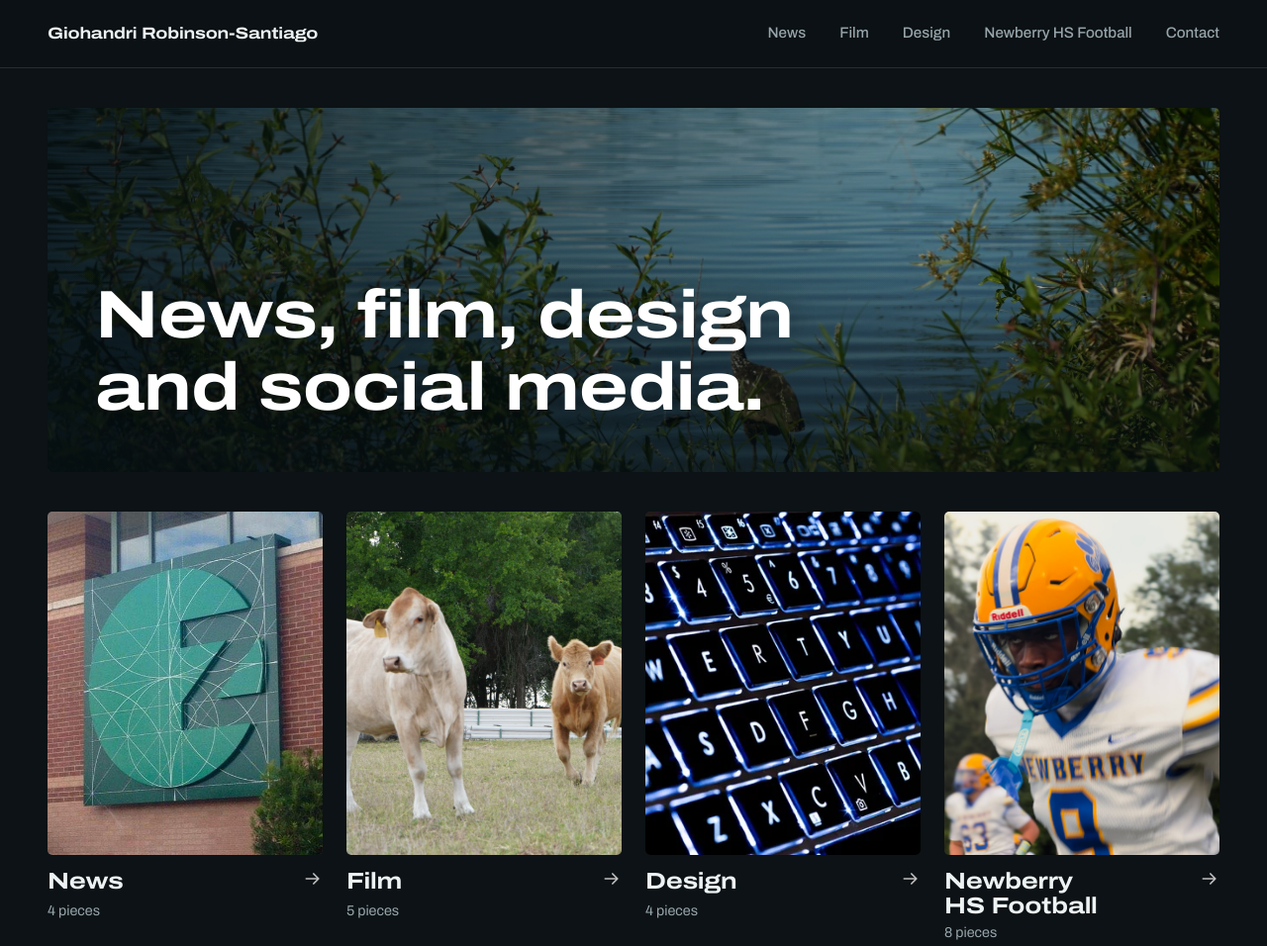
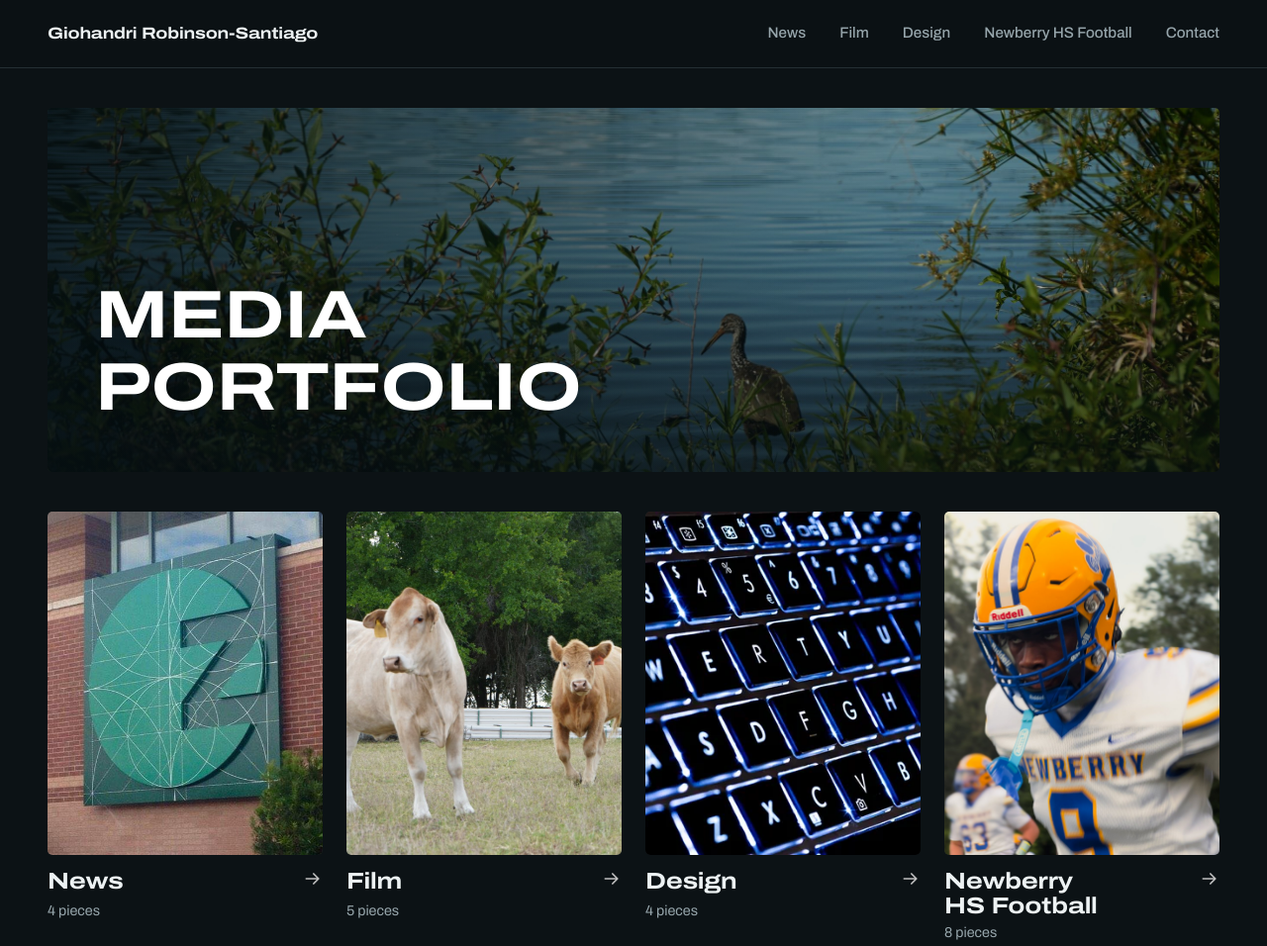
Before and after one commit to giohandrirs/giohandrirs.github.io, a plain HTML site: page index.html in a window 1280 px wide. Shown: the top 956 px of the page at 99% size. Drawn offline with Linux system fonts and the light colour scheme.

Commit message:
Update portfolio from the editor

```diff
--- a/content.js
+++ b/content.js
@@ -1,7 +1,7 @@
 window.PORTFOLIO = {
   "site": {
     "name": "Giohandri Robinson-Santiago",
-    "headline": "News, film, design and social media.",
+    "headline": "MEDIA PORTFOLIO",
     "intro": "",
     "banner": "media/home-banner.jpg",
     "about": "",
--- a/index.html
+++ b/index.html
@@ -5,9 +5,9 @@
 <meta name="viewport" content="width=device-width, initial-scale=1">
 <!--meta:start-->
 <title>Giohandri Robinson-Santiago</title>
-<meta name="description" content="News, film, design and social media.">
+<meta name="description" content="MEDIA PORTFOLIO">
 <meta property="og:title" content="Giohandri Robinson-Santiago">
-<meta property="og:description" content="News, film, design and social media.">
+<meta property="og:description" content="MEDIA PORTFOLIO">
 <meta property="og:type" content="website">
 <!--meta:end-->
 <link rel="preload" href="fonts/archivo-var.woff2" as="font" type="font/woff2" crossorigin>
```
